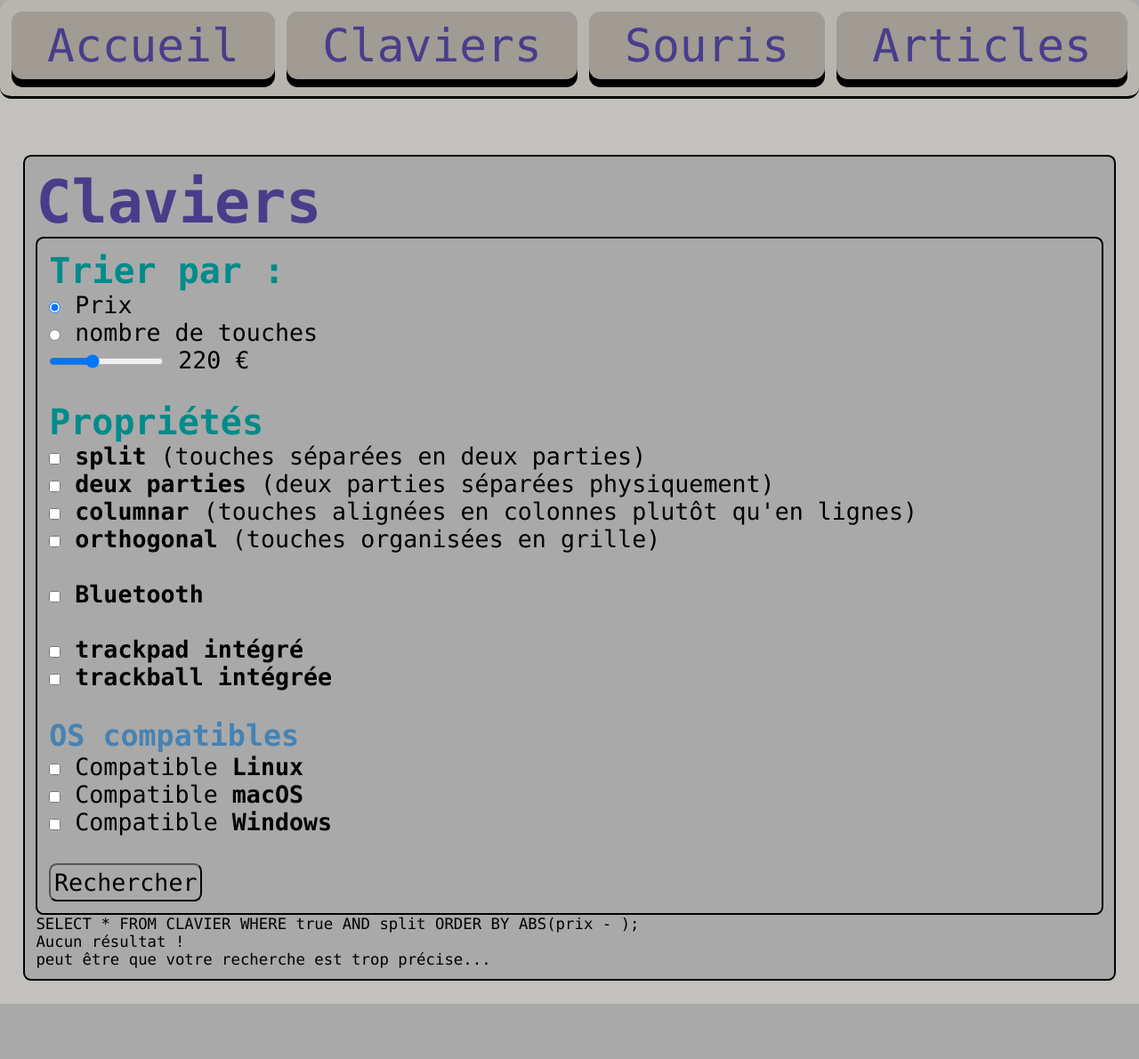
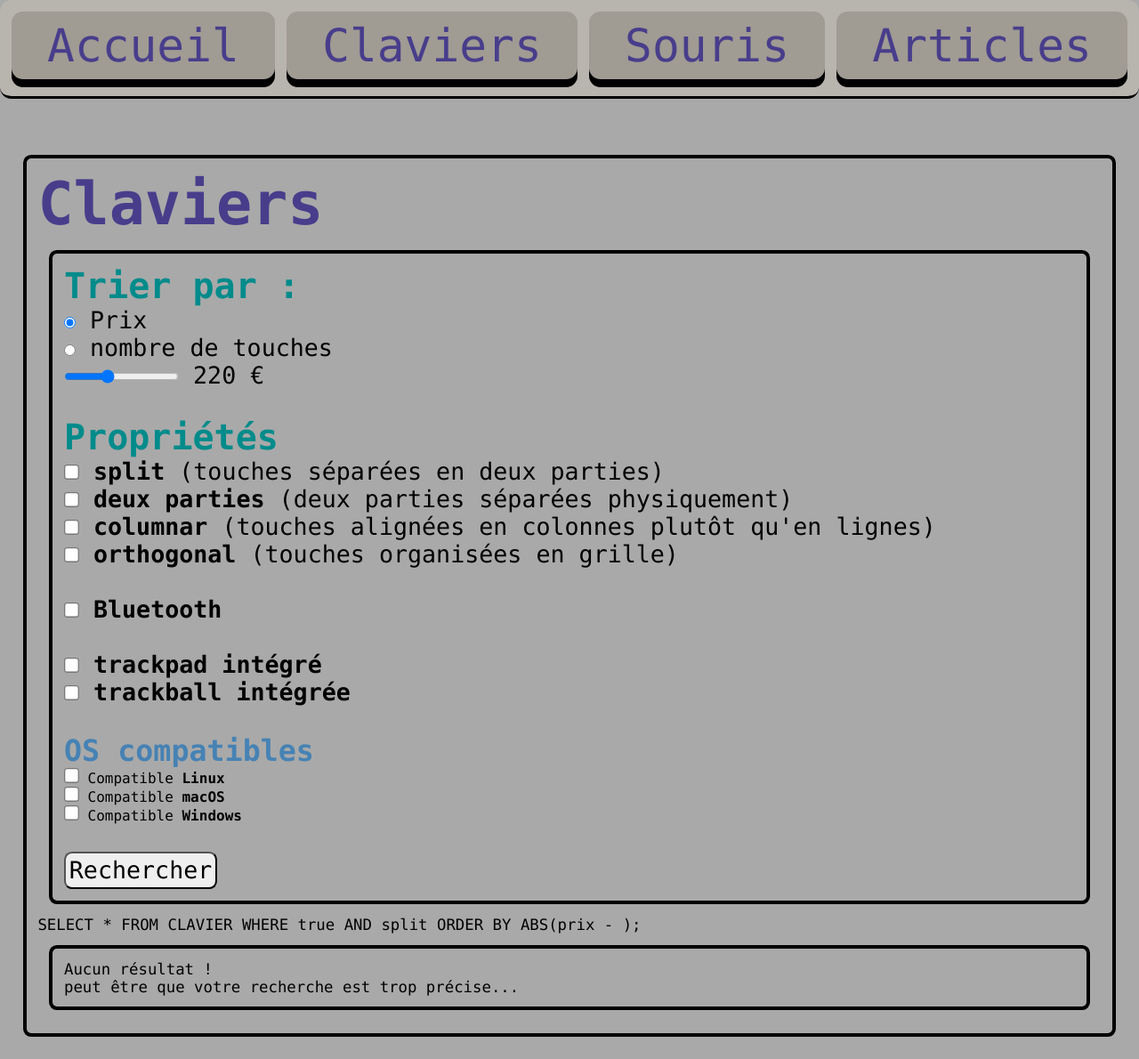
Before and after one commit to OsKaR31415/claviers-et-souris, a PHP site: page /claviers.php?split=1 in a window 1280 px wide. Shown: the whole page at 89% size. Before the commit the page ends 1128 px from the top, so only its background shows below. Run offline with PHP 8.4, Linux system fonts and the light colour scheme; data that the repository does not hold is empty.

Commit message:
Update style.css

```diff
--- a/style.css
+++ b/style.css
@@ -10,7 +10,7 @@
 
     --background: darkgrey;
     --text-border: darkslateblue;
-    --text-bg: var(--nav-item-active-bg);
+    --text-bg: var(--background);
 
     --vivid-col: darkslateblue;
     --high-col: cadetblue;
@@ -19,14 +19,33 @@
     --smooth-col: slategray;
 
 
-    background-color: var(--background);
 }
 
 body {
-    overflow: hidden; /* hide scrollbars */
+    background-color: var(--background);
     margin: 0px;
     display: flex;
 }
+
+
+
+/* ⣏⡉ ⡇  ⣏⡉ ⢇⡸   ⣏⡱ ⣏⡱ ⡎⢱ ⣏⡱ ⣏⡉ ⣏⡱ ⢹⠁ ⡇ ⣏⡉ ⢎⡑ */
+/* ⠇  ⠧⠤ ⠧⠤ ⠇⠸   ⠇  ⠇⠱ ⠣⠜ ⠇  ⠧⠤ ⠇⠱ ⠸  ⠇ ⠧⠤ ⠢⠜ */
+
+.flex-column {
+    display: flex;
+    flex-direction: column;
+    flex-grow: 3;
+    align: right;
+}
+
+.flex-row {
+    display: flex;
+    flex-direction: row;
+    flex-grow: 3;
+}
+
+
 
 /* ╺┳╸┏━╸╻ ╻╺┳╸   ┏━╸┏━┓┏┓╻╺┳╸┏━┓╻┏┓╻┏━╸┏━┓ *
  *  ┃ ┣╸ ┏╋┛ ┃    ┃  ┃ ┃┃┗┫ ┃ ┣━┫┃┃┗┫┣╸ ┣┳┛ *
@@ -47,7 +66,7 @@
 .contents {
     margin: 2vw;
     padding: 1vw;
-    border: 2px solid black;
+    border: 4px solid black;
     border-radius: 0.7vw;
 }
 
@@ -93,9 +112,10 @@
 
 form {
     display: block;
-    border: 2px solid black;
+    border: 4px solid black;
     border-radius: 0.7vw;
     padding: 1vw;
+    margin: 1vw;
     font-size: 20pt;
 }
 
@@ -114,6 +134,16 @@
     font-family: inherit;
     padding: 0.3vw;
     border-radius: 0.7vw;
+}
+
+.checkbox {
+    zoom: 1.3;
+    z-index: 0;
+}
+
+
+form > div.flex-container > div.small {
+    font-size: 12pt;
 }
 
 /* ┏┓╻┏━┓╻ ╻┏┓ ┏━┓┏━┓ */
@@ -185,14 +215,35 @@
 /* ┗━┓┃┓┃┃     ┣┳┛┣╸ ┗━┓┃ ┃┃   ┃ ┗━┓ */
 /* ┗━┛┗┻┛┗━╸   ╹┗╸┗━╸┗━┛┗━┛┗━╸ ╹ ┗━┛ */
 
-.sql_result {
-    margin: 2vw;
+
+.nb_resultats {
+    font-size: 2vw;
+}
+
+.keyboard {  /* container for the keyboard info */
+    display: flex;
+    flex-direction: column;
+    flex-gap: 6vw;
+    margin: 1vw;
     padding: 1vw;
-    border: 2px solid black;
+    border: 4px solid black;
     border-radius: 0.7vw;
 }
 
+.keyboard > .flex-row > .flex-column {
+    /* margin-right: 6vw; */
+}
 
-.nom {
-    border: 2px solid black;
+.keyboard > .flex-row > .flex-column > img {
+    width: 30vw;
 }
+
+.overline { /* for the properties that are false */
+    text-decoration: line-through;
+    color: #555;
+}
+
+
+.keyboard > .flex-row > .flex-column > .nom { /* name of the keyboard */
+    font-size: 25pt;
+}
```
